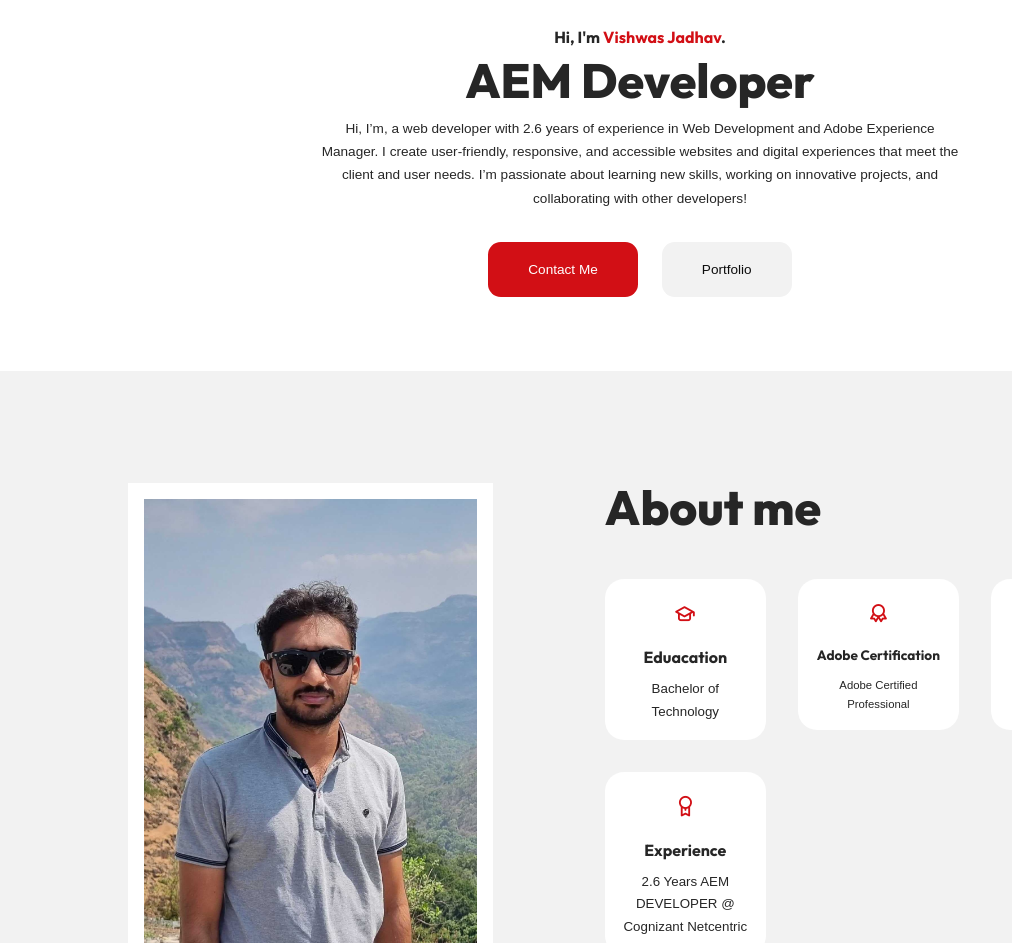
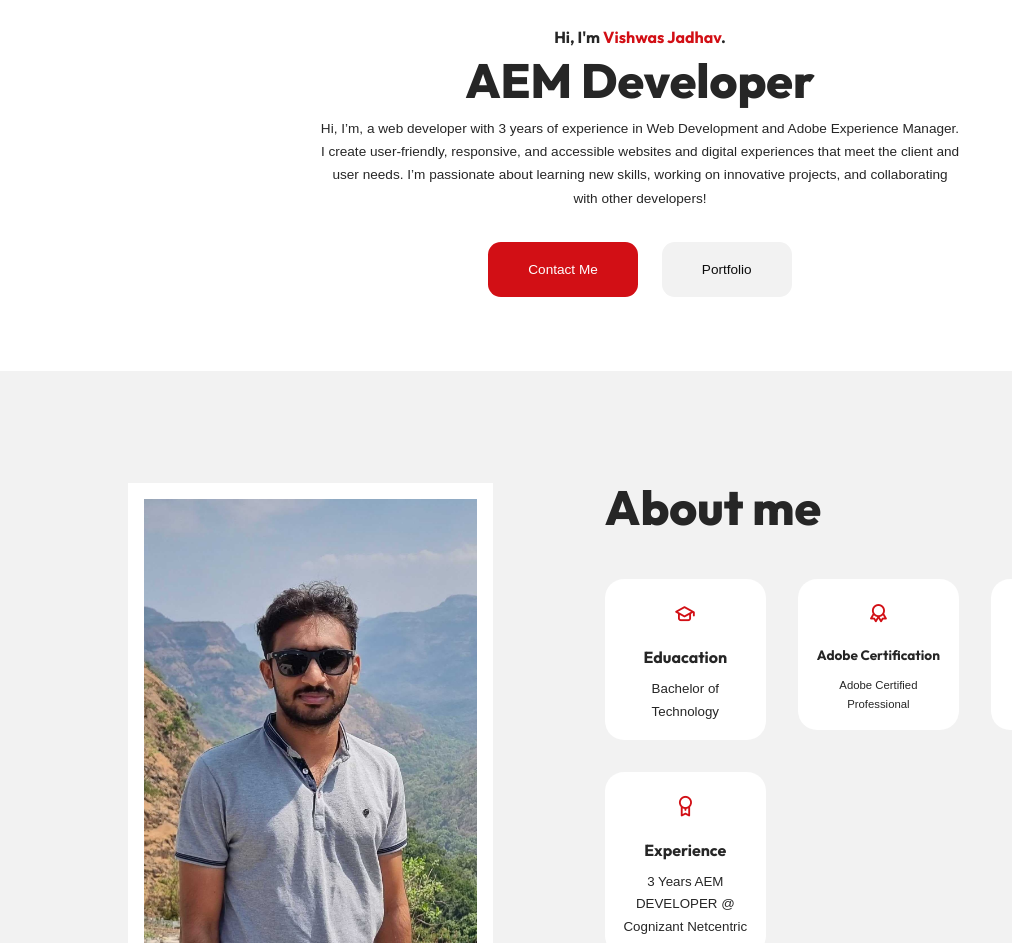
Before and after one commit to vishwas289/Vishwas_Portfolio, a plain HTML site: page index.html in a window 1280 px wide. Shown: the part 429-1372 px from the top of the page, 0-1012 px from the left. Drawn offline with nearby package versions, Linux system fonts and the light colour scheme.

Commit message:
Update index.html

```diff
--- a/index.html
+++ b/index.html
@@ -52,7 +52,7 @@
             <article class="header__content">
                 <h4>Hi, I'm <span>Vishwas Jadhav</span>.</h4>
                 <h1>AEM Developer</h1>
-                <p>Hi, I’m, a web developer with 2.6 years of experience in Web Development and Adobe Experience
+                <p>Hi, I’m, a web developer with 3 years of experience in Web Development and Adobe Experience
                     Manager. I create user-friendly, responsive, and accessible websites and digital experiences that
                     meet the client and user needs. I’m passionate about learning new skills, working on innovative
                     projects, and collaborating with other developers!</p>
@@ -105,7 +105,7 @@
                     <article class="about__card">
                         <i class="uil uil-award-alt"></i>
                         <h4>Experience</h4>
-                        <small>2.6 Years AEM DEVELOPER @ Cognizant Netcentric</small>
+                        <small>3 Years AEM DEVELOPER @ Cognizant Netcentric</small>
                     </article>
                 </div>
                 <p>
@@ -241,7 +241,7 @@
                     <img src="./assets/portfoliocards.jpg" alt="portfolio Image One">
                 </div>
                 <h3>Portfolio</h3>
-                <p>I am a seasoned web developer with 1.8 years of hands-on experience specializing in Adobe Experience
+                <p>I am a seasoned web developer with 3 years of hands-on experience specializing in Adobe Experience
                     Manager (AEM), HTML, CSS, and JavaScript.</p>
                 <div class="port__cta">
                     <a href="index.html" class="btn sm primary" target="_blank">Read More</a>
```
